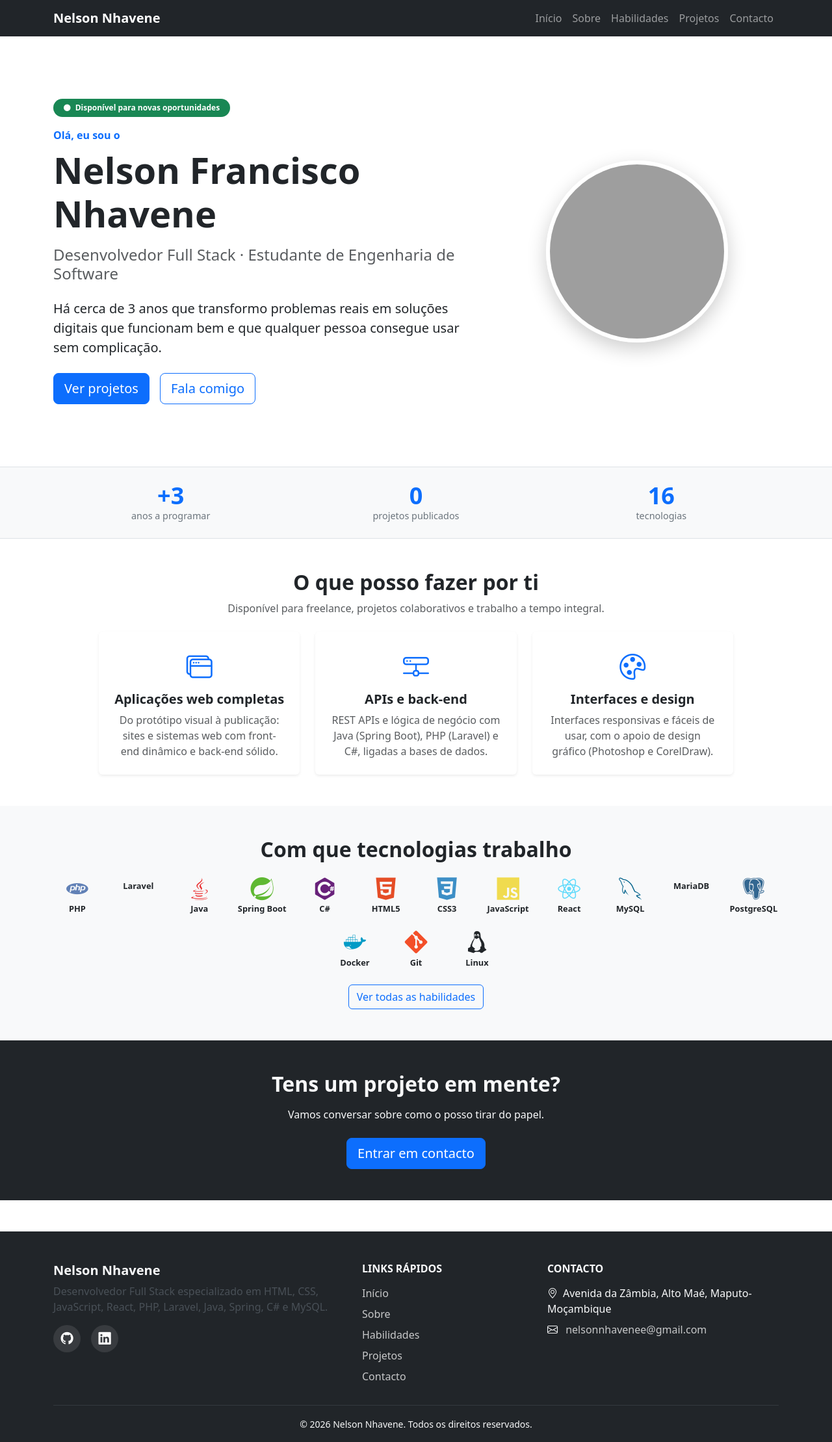
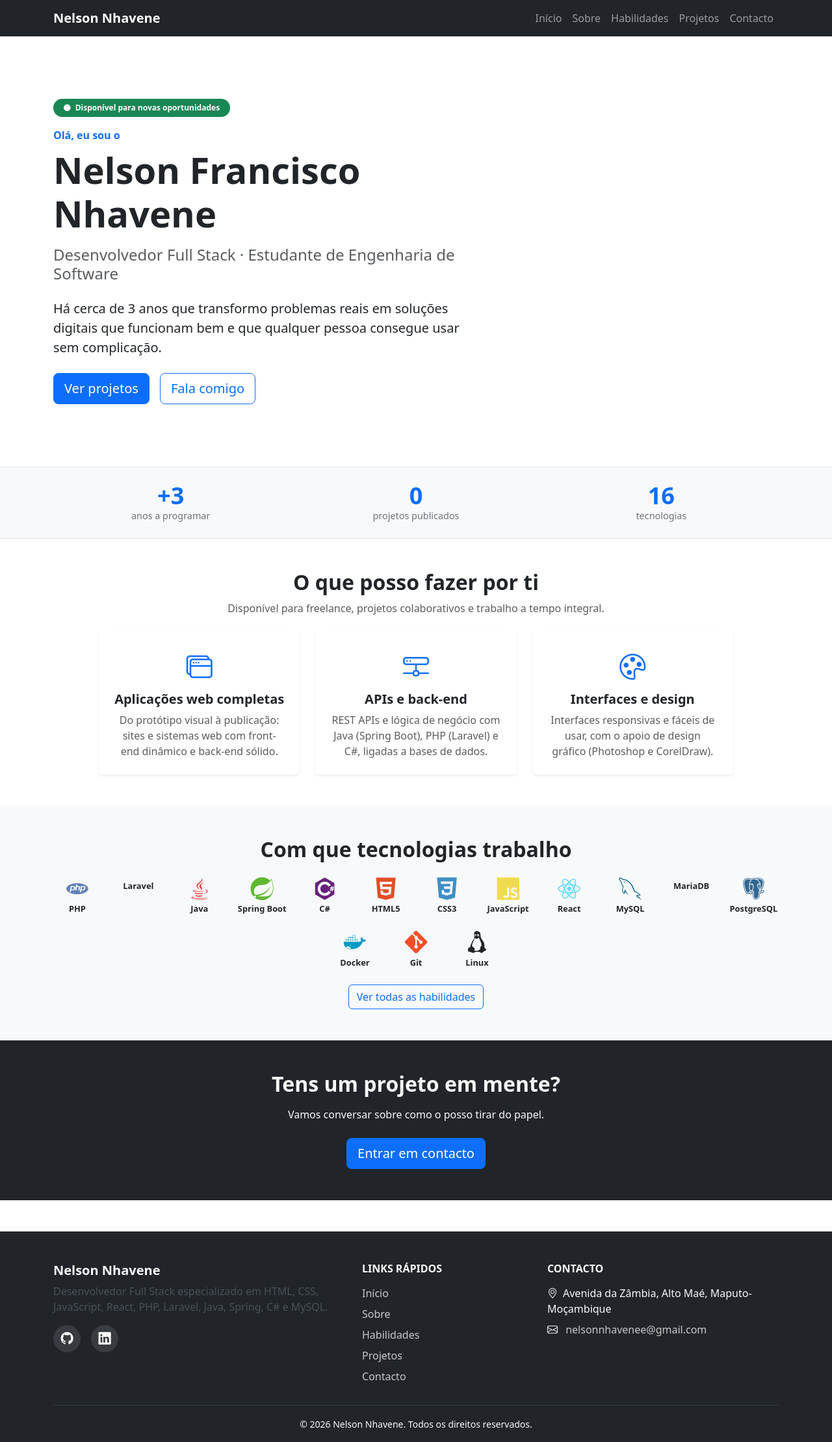
Before and after one commit to nhavene1234/Meu-Portfolio-, a PHP site: page /portfolio/ in a window 1280 px wide. Shown: the whole page at 65% size. Run offline with PHP 8.4, Linux system fonts and the light colour scheme; data that the repository does not hold is empty; some libraries are stand-ins or nearby versions; grey boxes are pictures that could not be loaded.

```diff
--- a/index.php
+++ b/index.php
@@ -48,9 +48,8 @@ $temCv = file_exists(__DIR__ . '/' . $cvCaminho);
       </div>
 
       <div class="col-lg-5 order-1 order-lg-2 text-center">
-        <img src="<?= SITE_URL ?>/assets/img/perfil.jpg"
-             alt="Foto de perfil de Nelson Nhavene"
-             class="foto-perfil">
+              </div>
+
       </div>
 
     </div>
```
